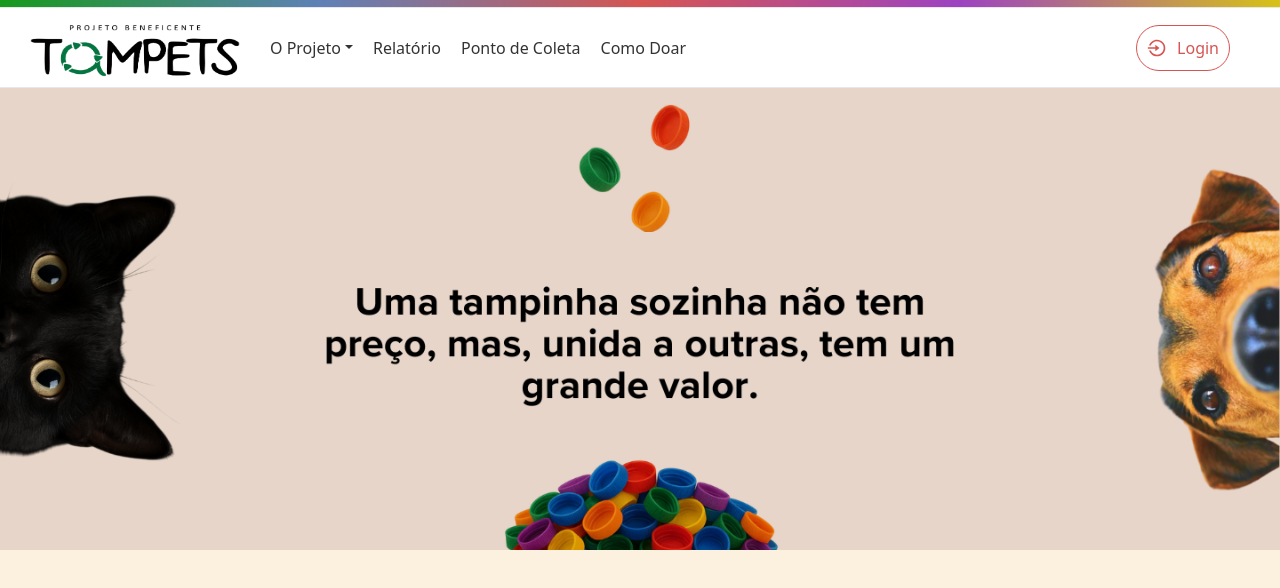
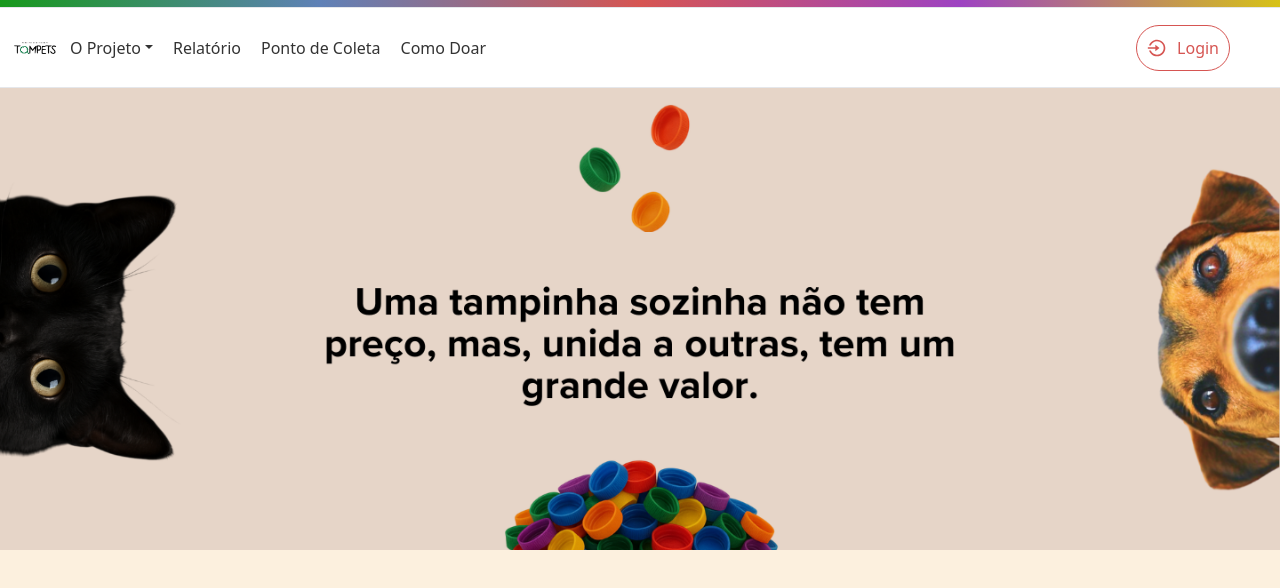
Before and after one commit to DaianeKCamargo/FATEC_ProjetoIntegrador2, a Next.js app: page / in a window 1280 px wide. Shown: the top 588 px of the page. Built offline with nearby package versions, Linux system fonts and the light colour scheme.

Commit message:
navbar
- inicialização da troca da tag img [HTML] para Image [react].

```diff
--- a/components/navbar/navbarlogout.tsx
+++ b/components/navbar/navbarlogout.tsx
@@ -4,8 +4,10 @@ import { Button, Container, Form, Nav, NavDropdown, Offcanvas } from 'react-boot
 import { RiLoginCircleLine } from "react-icons/ri";
 import styles from '@/styles/navbarlogout.module.css';
 import Link from 'next/link';
-import { FaBarsStaggered, FaXmark } from 'react-icons/fa6';
+import { FaBarsStaggered } from 'react-icons/fa6';
 import { useState } from 'react';
+import Image from 'next/image';
+import myLocalImage from '@/public/logo_tampets.png';
 
 
 export default function NavbarLogout() {
@@ -23,7 +25,7 @@ export default function NavbarLogout() {
 
             <nav className={styles.navbar} >
                 <div className={styles.logotampets}>
-                    <a href="/"><img className={styles.logo} src="/logo_tampets.png" alt="Logo Tampets" width={200} height={100} /></a>
+                    <Image src={myLocalImage} width={50} height={50}/>
                 </div>
                 {/* ITENS DESKTOP */}
                 <div className={styles.navitems}>
```
